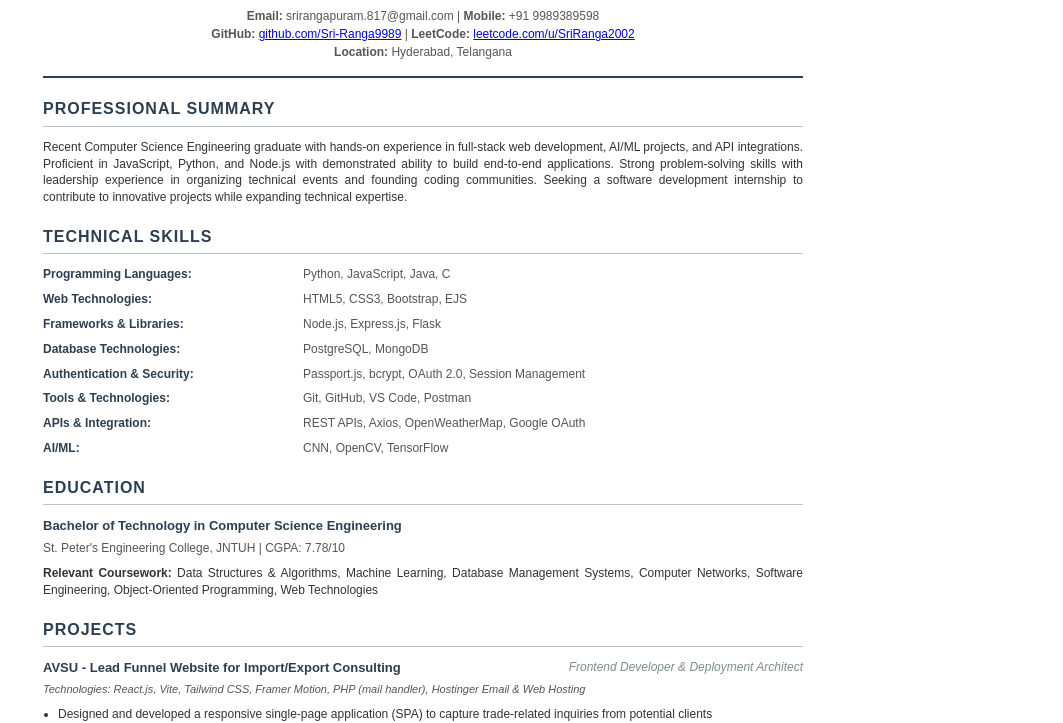
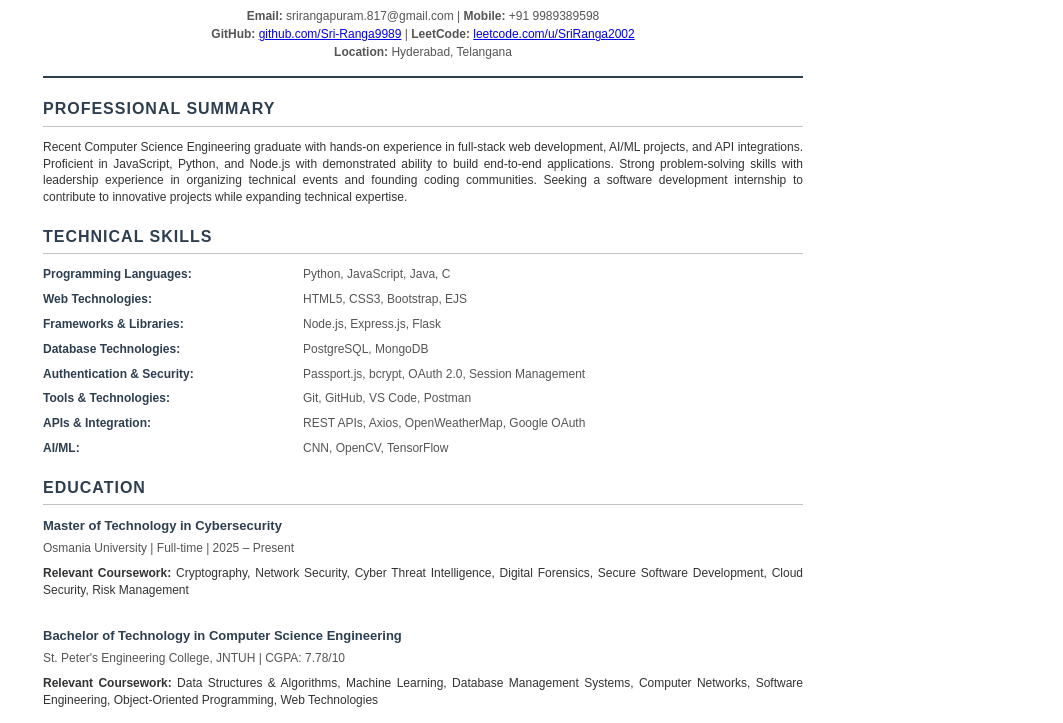
Before and after one commit to Sri-Ranga9989/Puram_SriRanga, a plain HTML site: page index.html in a window 1280 px wide. Shown: the part 92-815 px from the top of the page, without its empty margins (217-1280 px from the left). Drawn offline with Linux system fonts and the light colour scheme.

Commit message:
Update index.html (assistant) 2025-11-22

```diff
--- a/index.html
+++ b/index.html
@@ -254,7 +254,13 @@
 
     <div class="section">
         <h2>Education</h2>
-        <div class="education-header">
+            <div class="education-header">
+        <div class="education-title">Master of Technology in Cybersecurity</div>
+    </div>
+    <div class="education-details">Osmania University | Full-time | 2025 – Present</div>
+    <p><strong>Relevant Coursework:</strong> Cryptography, Network Security, Cyber Threat Intelligence, Digital Forensics, Secure Software Development, Cloud Security, Risk Management</p>
+    <br>
+    <div class="education-header">
             <div class="education-title">Bachelor of Technology in Computer Science Engineering</div>
         </div>
         <div class="education-details">St. Peter's Engineering College, JNTUH | CGPA: 7.78/10</div>
```
